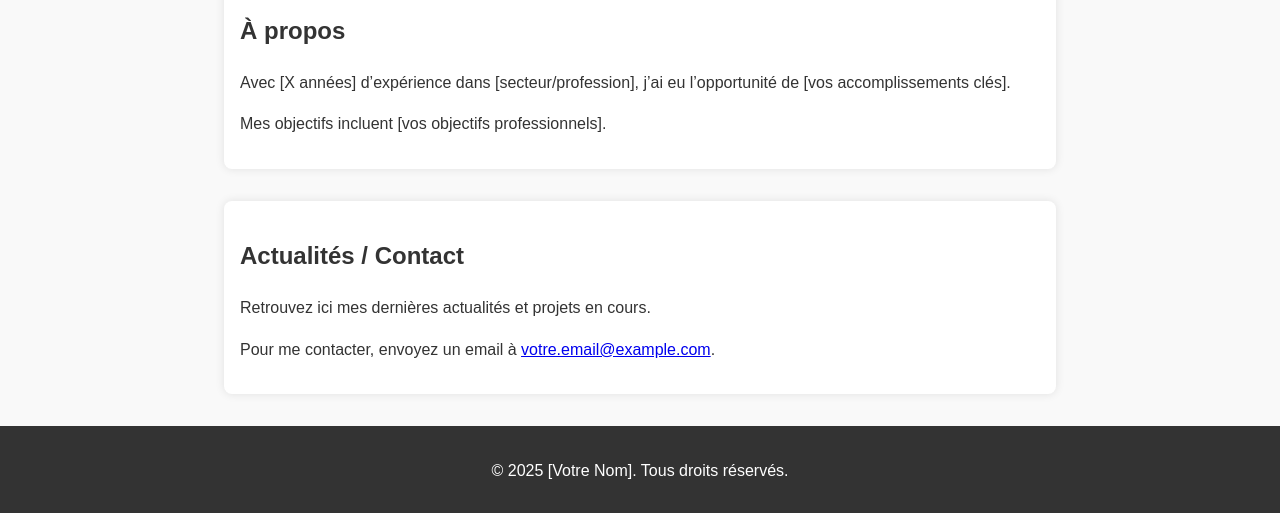
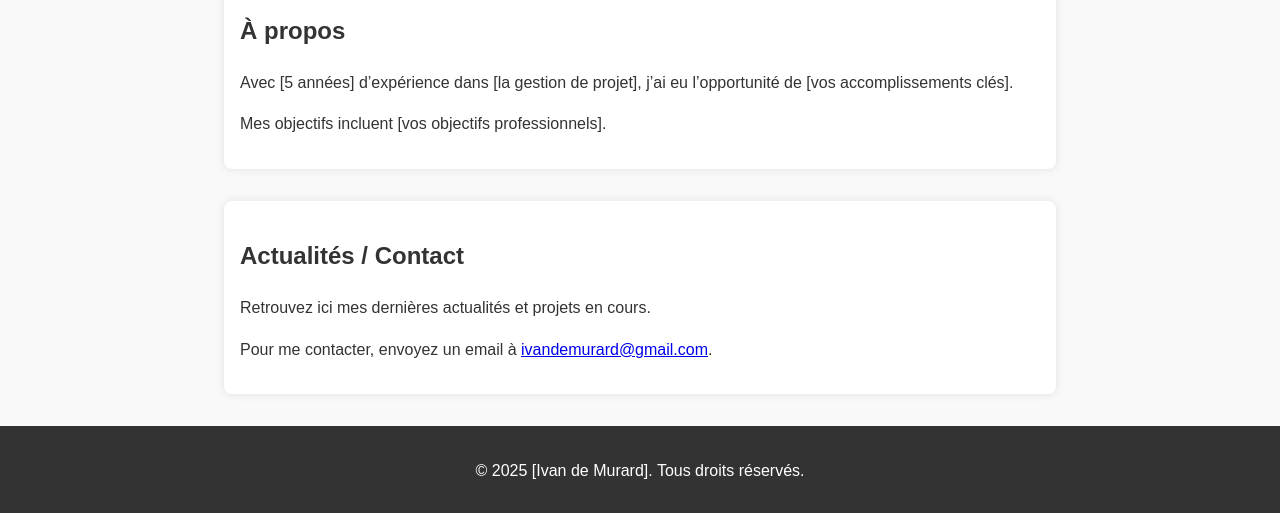
Before and after one commit to IvandeMurard/Mon-site, a plain HTML site: page index.html in a window 1280 px wide. Shown: the part 475-988 px from the top of the page. Drawn offline with Linux system fonts and the light colour scheme.

Commit message:
Update index.html

```diff
--- a/index.html
+++ b/index.html
@@ -73,18 +73,18 @@
 
     <section id="a-propos">
         <h2>À propos</h2>
-        <p>Avec [X années] d’expérience dans [secteur/profession], j’ai eu l’opportunité de [vos accomplissements clés].</p>
+        <p>Avec [5 années] d’expérience dans [la gestion de projet], j’ai eu l’opportunité de [vos accomplissements clés].</p>
         <p>Mes objectifs incluent [vos objectifs professionnels].</p>
     </section>
 
     <section id="actualites">
         <h2>Actualités / Contact</h2>
         <p>Retrouvez ici mes dernières actualités et projets en cours.</p>
-        <p>Pour me contacter, envoyez un email à <a href="mailto:votre.email@example.com">votre.email@example.com</a>.</p>
+        <p>Pour me contacter, envoyez un email à <a href="mailto:ivandemurard@gmail.com">ivandemurard@gmail.com</a>.</p>
     </section>
 
     <footer>
-        <p>&copy; 2025 [Votre Nom]. Tous droits réservés.</p>
+        <p>&copy; 2025 [Ivan de Murard]. Tous droits réservés.</p>
     </footer>
 </body>
 </html>
```
